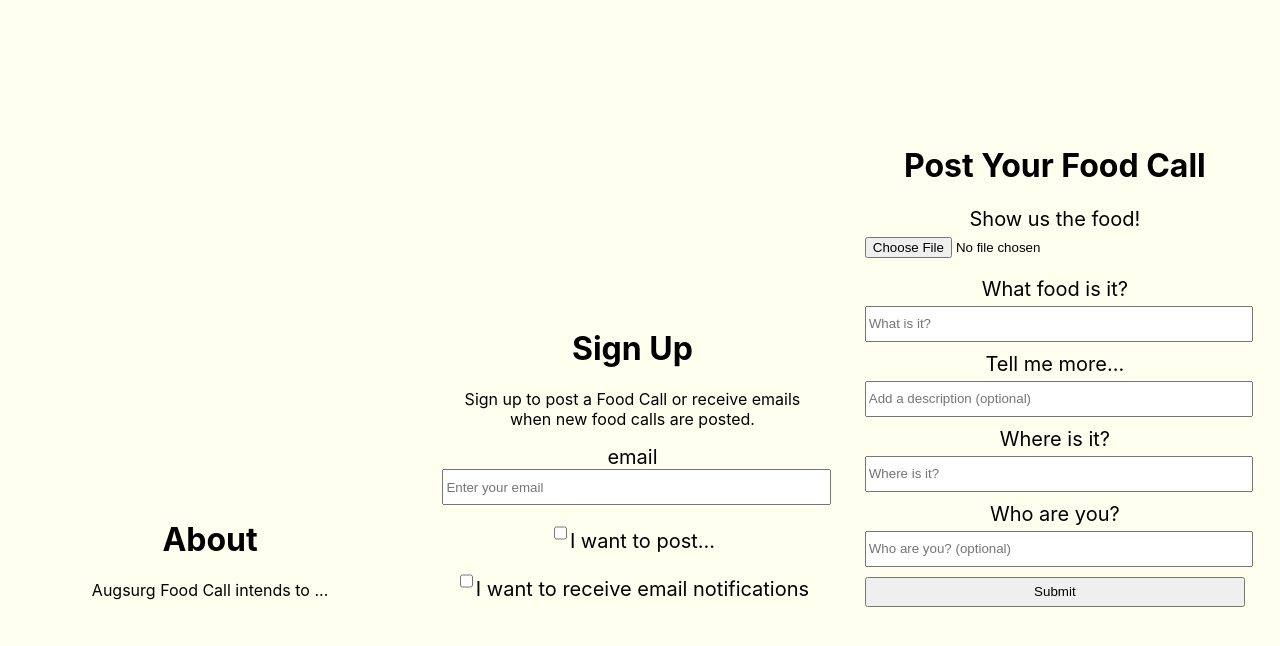
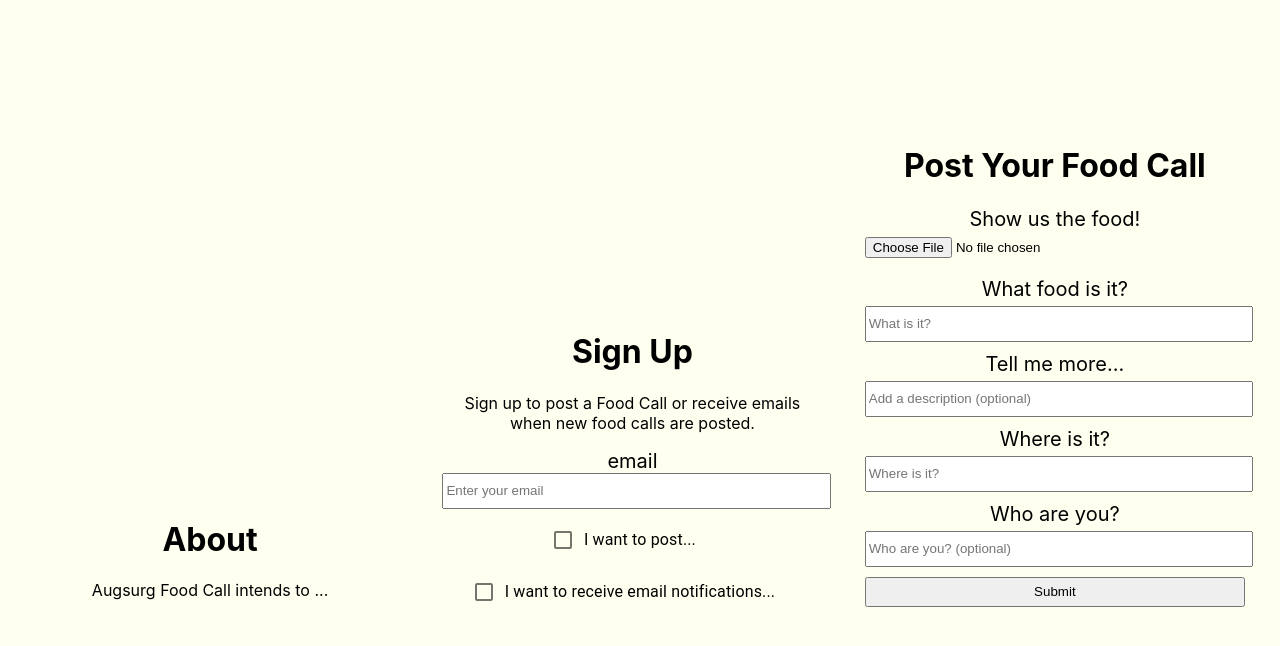
Before and after one commit to neotamoe/food-call, a React (Create React App) app: page / in a window 1280 px wide. Shown: the part 1157-1803 px from the top of the page. Built offline with nearby package versions, Linux system fonts and the light colour scheme.

Commit message:
add material-ui; replace checkbox in signup

```diff
--- a/package.json
+++ b/package.json
@@ -3,6 +3,7 @@
   "version": "0.1.0",
   "private": true,
   "dependencies": {
+    "@material-ui/core": "^4.9.5",
     "@testing-library/jest-dom": "^4.2.4",
     "@testing-library/react": "^9.3.2",
     "@testing-library/user-event": "^7.1.2",
--- a/src/components/Checkbox.js
+++ /dev/null
@@ -1,15 +0,0 @@
-import React from 'react'
-import styled from 'styled-components'
-
-const StyledCheckbox = styled.input`
-  height: 30px;
-  display: inline;
-`
-
-const Checkbox = (props) => {
-  return (
-      <StyledCheckbox type="checkbox"/>
-  )
-}
-
-export default Checkbox
--- a/src/components/SignUp.js
+++ b/src/components/SignUp.js
@@ -4,8 +4,9 @@ import Input from './Input'
 import Label from './Label'
 import Wrapper from './Wrapper'
 import Card from './Card'
-import Checkbox from './Checkbox'
 import FormGroup from './FormGroup'
+import FormControlLabel from '@material-ui/core/FormControlLabel'
+import Checkbox from '@material-ui/core/Checkbox'
 
 const SignUp = () => {
   return (
@@ -18,12 +19,20 @@ const SignUp = () => {
           <Input type="email" placeholder="Enter your email"/>
         </FormGroup>
         <FormGroup>
-          <Checkbox />
-          <Label name="I want to post..." display="inline"/>
+          <FormControlLabel
+            value="post"
+            control={<Checkbox color="primary" />}
+            label="I want to post..."
+            labelPlacement="end"
+          />
         </FormGroup>
         <FormGroup>
-          <Checkbox />
-          <Label name="I want to receive email notifications" display="inline"/>
+          <FormControlLabel
+            value="receive"
+            control={<Checkbox color="primary" />}
+            label="I want to receive email notifications..."
+            labelPlacement="end"
+          />
         </FormGroup>
       </Card>
     </Wrapper>
```
Also changed, not shown: 1 other file (tests, documents, lock files or other folders).
